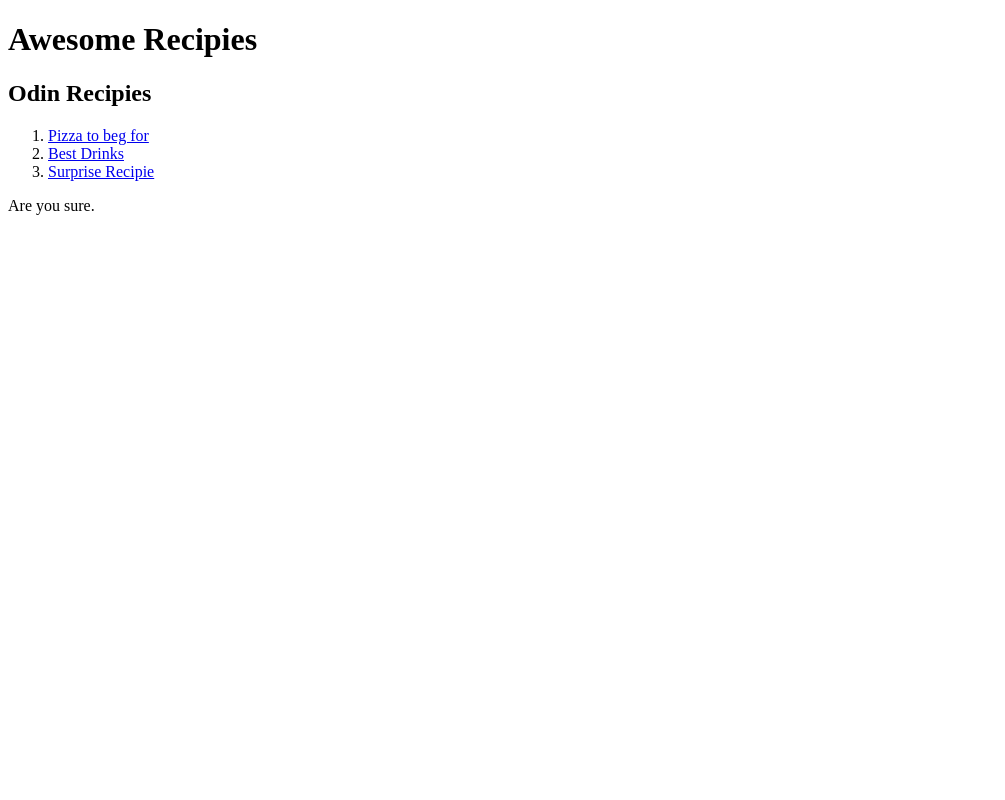
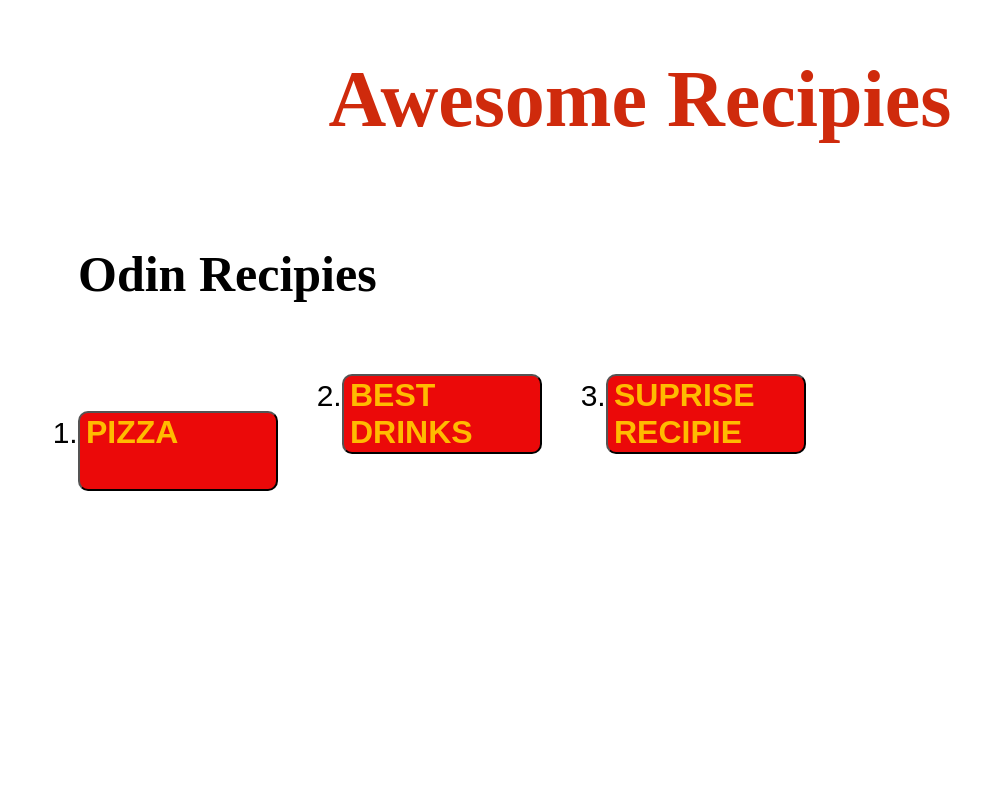
Before and after one commit to Cata-S/Odin-Recipies, a plain HTML site: page index.html in a window 1280 px wide. Shown: the top 800 px of the page, without its empty margins (0-1005 px from the left). Drawn offline with Linux system fonts and the light colour scheme.

Commit message:
css basics learning buttons

```diff
--- a/index.html
+++ b/index.html
@@ -6,13 +6,60 @@
     <meta name="viewport" content="width=device-width, initial-scale=1.0">
     <title>Free Food</title>
 </head>
+<style>
+    #title {
+        color: rgb(207, 42, 12);
+        font-size: 80px;
+        text-align:center;
+    }
+    h2 {
+        font-size: 50px;
+        margin-left: 70px;
+        margin-top: 100px;
+
+    }
+    li {
+        font-size:30px;
+        margin: 150px;
+        margin-left: auto;
+        margin-top: auto;
+    }
+    a {
+        color:rgb(255, 187, 0);
+        text-decoration:none;
+        font-size: 32px;
+        font-weight:bold;
+    }
+    button:hover {
+        transition: 0.15s;
+        background-color: rgb(150, 137, 135);
+    }
+    button {
+        margin: 30px;
+        border-radius: 10px;
+        text-align: center;
+        cursor: pointer;
+        width: 200px;
+        height: 80px;
+        background-color: rgb(235, 9, 9);
+    }
+    .alert {
+        margin-top: 450px;
+        text-align: center;
+
+    }
+</style>
 <body>
     <h1 id="title">Awesome Recipies</h1>
     <h2>Odin Recipies</h2>
     <ol>
-    <li> <a href="recipies/pizza.html">Pizza to beg for</a> </li>
-    <li> <a href="recipies/best-drinks.html">Best Drinks</a></li>
-    <li> <a href="recipies/Recipie-for-succes.html">Surprise Recipie</a></li>
+        <button>
+    <li> <a href="recipies/pizza.html">PIZZA</a></li></button>
+        <button>
+    <li> <a href="recipies/best-drinks.html">BEST DRINKS</a></li></button>
+        <button>
+    <li> <a href="recipies/Recipie-for-succes.html">SUPRISE RECIPIE</a></li>
+</button>
     </ol>
     <div class="alert">
         Are you sure.
--- a/recipies/style.css
+++ b/recipies/style.css
@@ -8,3 +8,7 @@ h1 {
 #title {
     background-color: red;
 }
+img {
+    height: auto;
+    width: 500px;
+}
```
